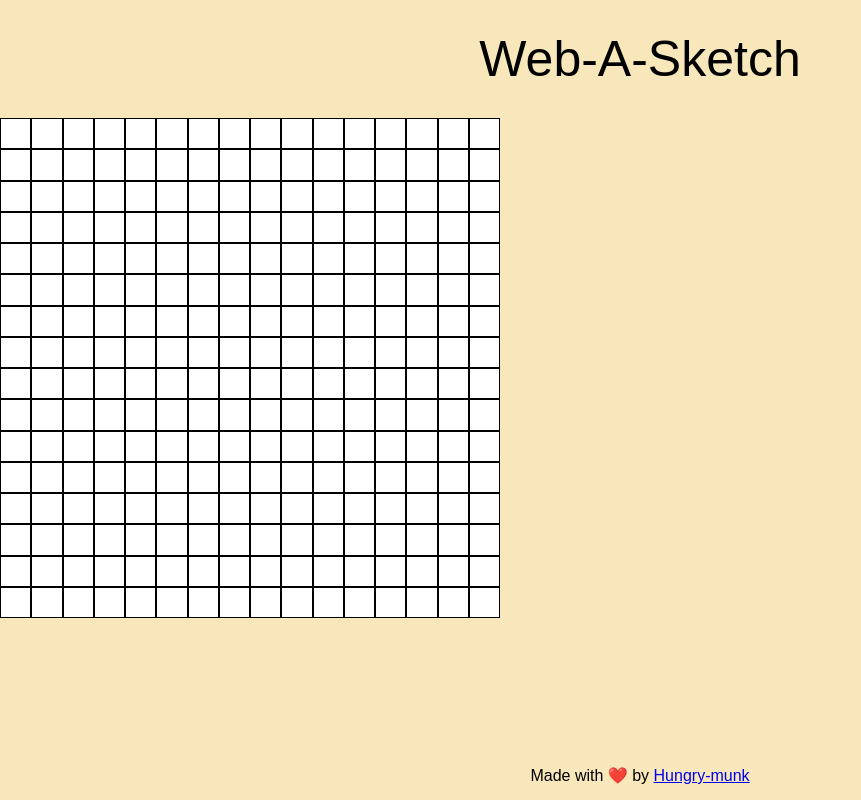
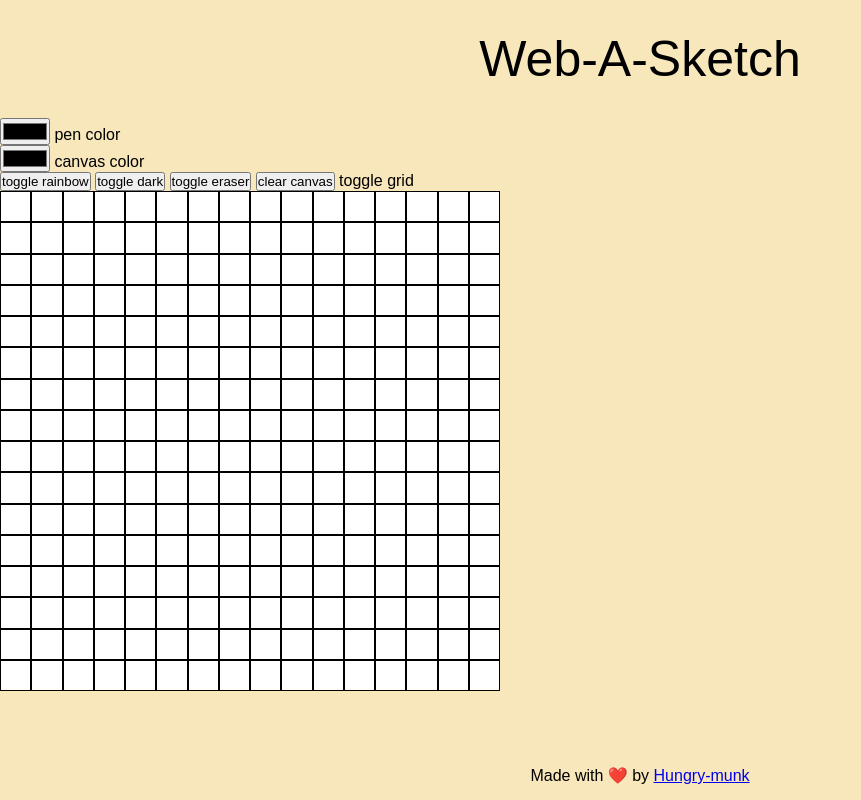
Before and after one commit to Hungry-munk/etch-a-sketch-2, a plain HTML site: page index.html in a window 1280 px wide. Shown: the whole page, without its empty margins (0-861 px from the left). Drawn offline with Linux system fonts and the light colour scheme.

Commit message:
added settings HTML

```diff
--- a/index.html
+++ b/index.html
@@ -15,6 +15,31 @@
     <main>
         <div id="options-container">
 
+            <div class="input-container">
+                <div>
+                    <input type="color" name="pen-color" id="pen-color">
+                    pen color
+                </div>
+
+                <div>
+                    <input type="color" name="background-color" id="background-color">
+                    canvas color
+                </div>
+            </div>
+
+            <button class="rainbow-btn">toggle rainbow</button>
+
+            <button class="darker-btn">toggle dark</button>
+
+            <button class="eraser-btn">toggle eraser</button>
+
+            <button class="clear-btn">clear canvas</button>
+
+            <buttonc class="show-grid-btn">toggle grid</button>
+
+
+
+
         </div>
 
         <div id="grid-container"></div>
--- a/script.js
+++ b/script.js
@@ -10,6 +10,7 @@ function createGrid(gridSize) {
     for (i = 0; i < gridSize*gridSize; i++) {
         const cell = document.createElement('div')
         cell.classList.add('cell')
+        cell.setAttribute('draggable', false)
 
         cell.addEventListener('click', changeCellBackgroundColor)
         cell.addEventListener('mouseover',changeCellBackgroundColor)
@@ -18,9 +19,11 @@ function createGrid(gridSize) {
     }
 }
 
+//letting grid know when
 let mousedown = false
 gridContainer.onmousedown = ()=> mousedown = true
 gridContainer.onmouseup = ()=> mousedown = false
+gridContainer.onmouseleave = ()=> mousedown = false
 
 
 function changeCellBackgroundColor (event) {
--- a/style.css
+++ b/style.css
@@ -36,6 +36,12 @@ header {
 
 .cell {
     border: 1px solid black;
+    cursor: pointer;
+
+}
+
+.cell:hover{
+    transform: scale(1.1);
 }
 
 footer {
```
